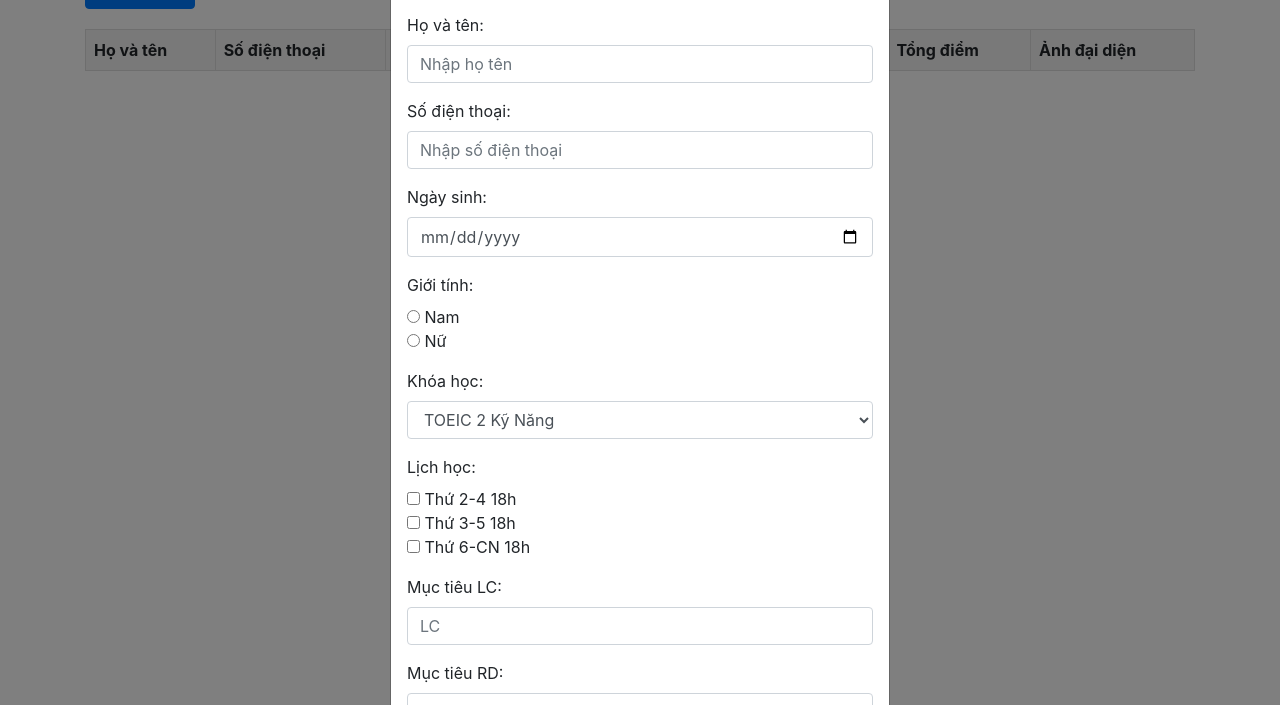
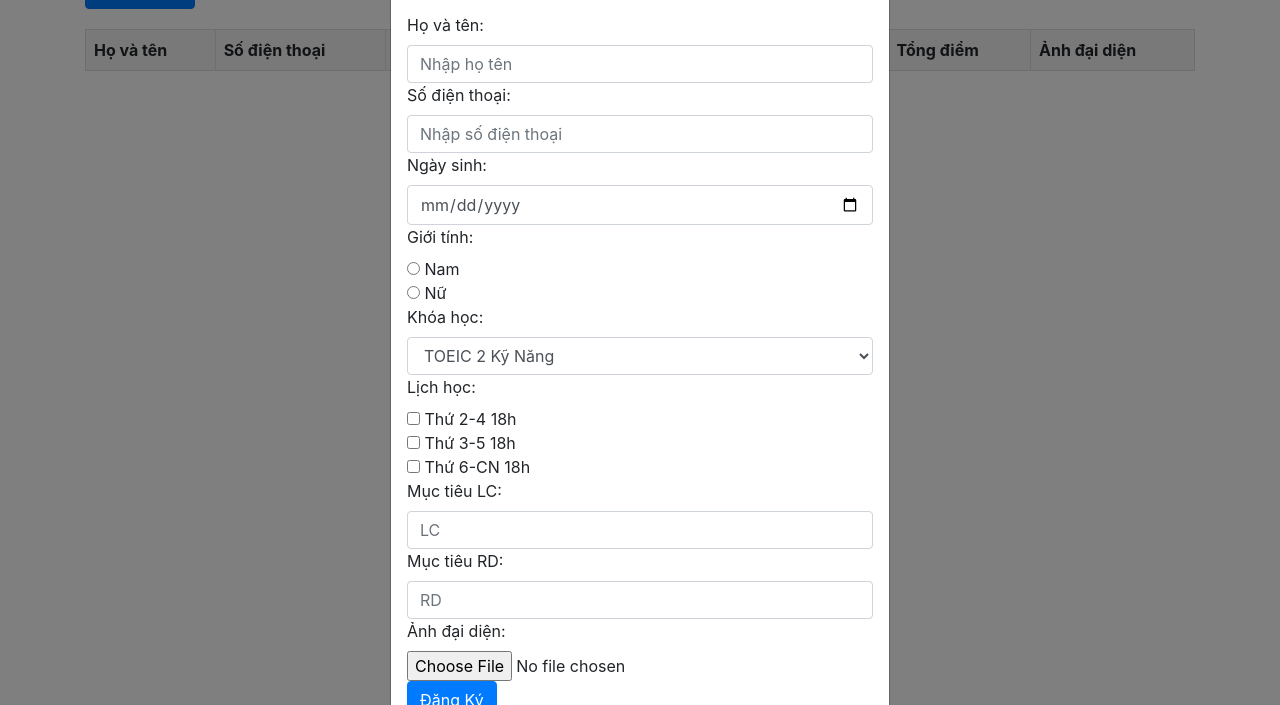
Before and after one commit to tienminhtran/Web_Basic, a plain HTML site: page ÔN KIỂM TRA/html/index.html in a window 1280 px wide. Both pictures are taken after a click on the button "Open Form". Shown: the part 95-800 px from the top of the page. Drawn offline with Linux system fonts and the light colour scheme; files whose address does not match are found by name.

Commit message:
on kt ck web

```diff
--- a/ÔN KIỂM TRA/html/index.html
+++ b/ÔN KIỂM TRA/html/index.html
@@ -59,7 +59,7 @@
             </div>
             <div class="modal-body">
               <form id="form">
-                <div class="form-group">
+                <div >
                   <label for="Hovaten">Họ và tên:</label>
                   <input
                     type="text"
@@ -68,7 +68,7 @@
                     placeholder="Nhập họ tên"
                   />
                 </div>
-                <div class="form-group">
+                <div >
                   <label for="Sdt">Số điện thoại:</label>
                   <input
                     type="text"
@@ -77,23 +77,23 @@
                     placeholder="Nhập số điện thoại"
                   />
                 </div>
-                <div class="form-group">
+                <div >
                   <label for="ngaysinh">Ngày sinh:</label>
                   <input type="date" class="form-control" id="ngaysinh" />
                 </div>
-                <div class="form-group">
+                <div >
                   <label>Giới tính:</label><br />
                   <input type="radio" name="gioitinh" value="Nam" /> Nam<br />
                   <input type="radio" name="gioitinh" value="Nữ" /> Nữ
                 </div>
-                <div class="form-group">
+                <div >
                   <label for="khoahoc">Khóa học:</label>
                   <select class="form-control" id="khoahoc">
                     <option value="TOEIC 2 Kỹ Năng">TOEIC 2 Kỹ Năng</option>
                     <option value="TOEIC 4 Kỹ Năng">TOEIC 4 Kỹ Năng</option>
                   </select>
                 </div>
-                <div class="form-group">
+                <div >
                   <label>Lịch học:</label><br />
                   <input type="checkbox" name="lichhoc" value="Thứ 2-4" /> Thứ
                   2-4 18h<br />
@@ -102,7 +102,7 @@
                   <input type="checkbox" name="lichhoc" value="Thứ 6-CN" /> Thứ
                   6-CN 18h
                 </div>
-                <div class="form-group">
+                <div >
                   <label for="lc">Mục tiêu LC:</label>
                   <input
                     type="number"
@@ -111,7 +111,7 @@
                     placeholder="LC"
                   />
                 </div>
-                <div class="form-group">
+                <div >
                   <label for="rd">Mục tiêu RD:</label>
                   <input
                     type="number"
@@ -120,7 +120,7 @@
                     placeholder="RD"
                   />
                 </div>
-                <div class="form-group">
+                <div >
                   <label for="avt">Ảnh đại diện:</label>
                   <input type="file" class="form-control-file" id="avt" />
                 </div>
```
